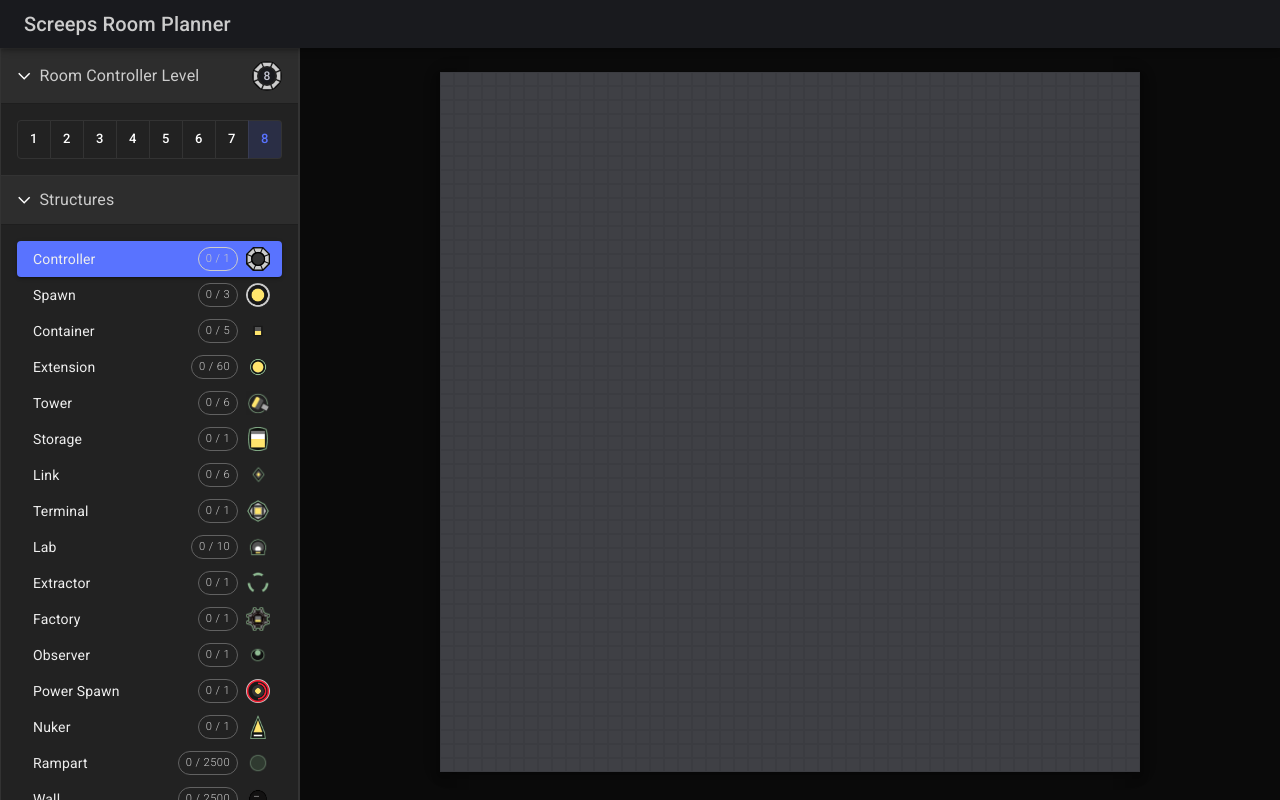
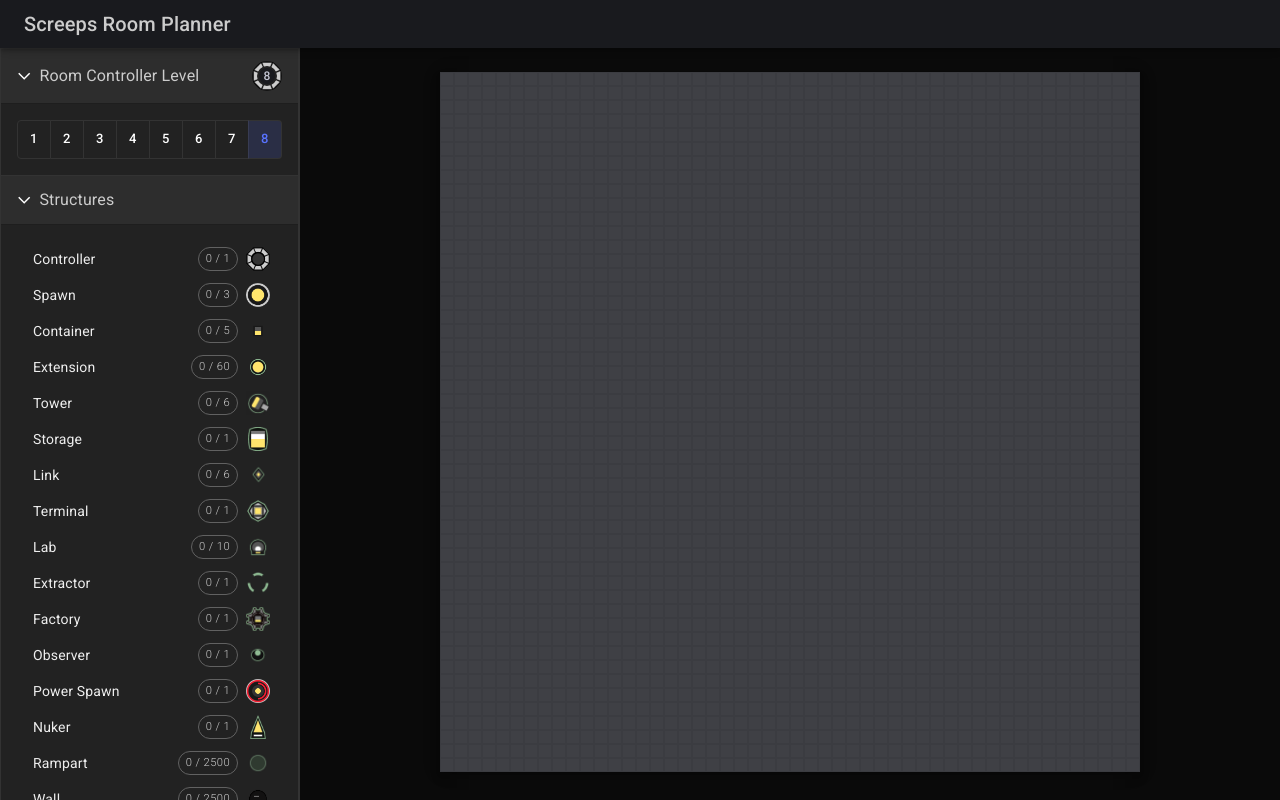
Before and after one commit to meyer678/screeps-room-planner, a React (Create React App) app: page / in a window 1280 px wide. Built offline with nearby package versions, Linux system fonts and the light colour scheme.

Commit message:
structure brushes can be deselected

```diff
--- a/src/contexts/SettingsContext.tsx
+++ b/src/contexts/SettingsContext.tsx
@@ -4,13 +4,19 @@
 
 const initialState = {
   codeDrawerOpen: false,
-  brush: Object.keys(STRUCTURE_BRUSHES)[0],
+  brush: '' || null,
   rcl: MAX_RCL,
   room: 'E3S1',
   shard: 'shard0',
 };
 
-type State = typeof initialState;
+type State = {
+  codeDrawerOpen: boolean;
+  brush: string | null;
+  rcl: number;
+  room: string;
+  shard: string;
+};
 
 type Action =
   | { type: 'set_brush'; brush: string }
@@ -18,7 +24,7 @@
   | { type: 'set_room'; room: string }
   | { type: 'set_shard'; shard: string }
   | { type: 'toggle_code_drawer_open' }
-  | { type: 'unset_hover' };
+  | { type: 'unset_brush' };
 
 function reducer(state: State, action: Action) {
   switch (action.type) {
@@ -32,6 +38,8 @@
       return { ...state, shard: action.shard };
     case 'toggle_code_drawer_open':
       return { ...state, codeDrawerOpen: !state.codeDrawerOpen };
+    case 'unset_brush':
+      return { ...state, brush: null };
     default:
       throw new Error(`Unknown action for SettingsContext: ${action}`);
   }
--- a/src/left-drawer/LeftDrawer.tsx
+++ b/src/left-drawer/LeftDrawer.tsx
@@ -159,9 +159,14 @@
                           }}
                         />
                       }
-                      onMouseDown={(e) =>
-                        updateSettings({ type: 'set_brush', brush: getBrush(e.target as HTMLElement) })
-                      }
+                      onMouseDown={(e) => {
+                        const brush = getBrush(e.target as HTMLElement);
+                        if (settings.brush === brush) {
+                          updateSettings({ type: 'unset_brush' });
+                        } else {
+                          updateSettings({ type: 'set_brush', brush });
+                        }
+                      }}
                       sx={{
                         justifyContent: 'space-between',
                         '&& .MuiTouchRipple-rippleVisible': {
--- a/src/room-grid/HoverTilePanel.tsx
+++ b/src/room-grid/HoverTilePanel.tsx
@@ -10,11 +10,7 @@
 
   return (
     <Mui.Chip
-      label={
-        <>
-          X: {hover.x}, Y: {hover.y}
-        </>
-      }
+      label={`X: ${hover.x}, Y: ${hover.y}`}
       size='small'
       sx={{ fontSize: '.7rem', fontWeight: 300, position: 'absolute', bottom: -2 }}
       variant='outlined'
--- a/src/room-grid/RoomGrid.tsx
+++ b/src/room-grid/RoomGrid.tsx
@@ -19,7 +19,7 @@
 
 export default function RoomGrid(props: { structureBrushes: StructureBrush[] }) {
   const { hover, updateHover } = useHoverTile();
-  const { settings } = useSettings();
+  const { settings, updateSettings } = useSettings();
   const { brush, rcl } = settings;
   const { roomGrid, updateRoomGrid } = useRoomGrid();
   const { roomStructures, updateRoomStructures } = useRoomStructures();
@@ -65,7 +65,8 @@
         );
 
   const addStructure = (tile: number, x: number, y: number) => {
-    const placed = roomStructures[brush]?.length;
+    if (!brush) return;
+    const placed = roomStructures[brush]?.length || 0;
     const terrain = roomTerrain[tile];
     if (structureCanBePlaced(brush, rcl, placed, terrain)) {
       // remove existing structures at this position except ramparts
@@ -73,6 +74,8 @@
       // add structures
       updateRoomStructures({ type: 'add_structure', structure: brush, x, y });
       updateRoomGrid({ type: 'add_structure', tile, structure: brush });
+    } else {
+      updateSettings({ type: 'unset_brush' });
     }
   };
 
@@ -83,8 +86,9 @@
 
   const getCellContent = (tile: number): React.ReactNode => {
     const terrain = roomTerrain[tile];
-    const placed = roomStructures[brush]?.length;
+    const placed = brush && roomStructures[brush] ? roomStructures[brush].length : 0;
     const previewIcon =
+      !!brush &&
       hover.tile === tile &&
       brush !== STRUCTURE_ROAD &&
       structureCanBePlaced(brush, rcl, placed, terrain) &&
```
